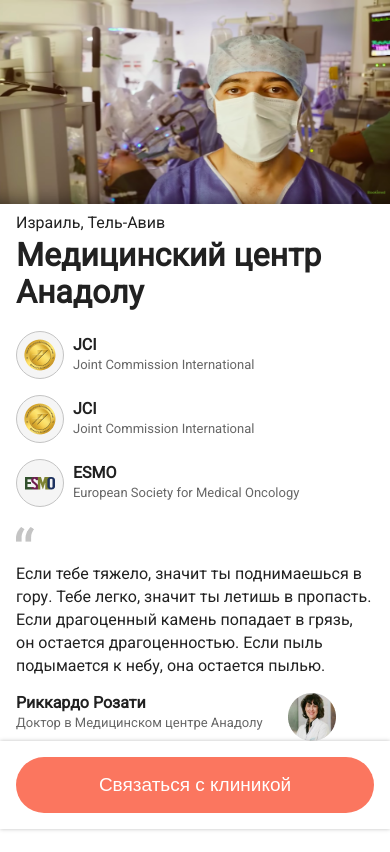
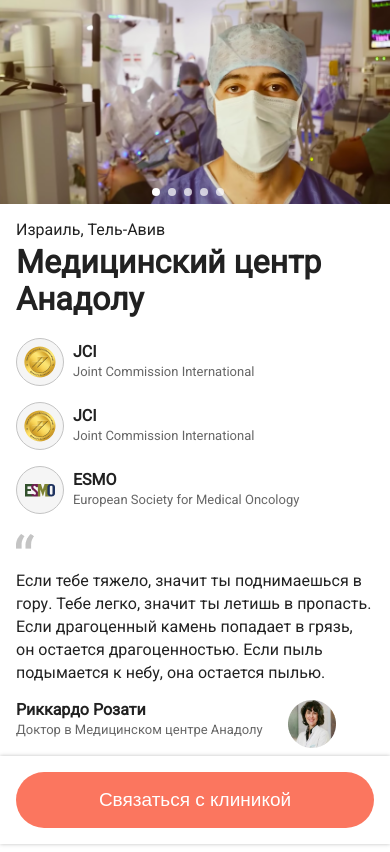
Before and after one commit to semkaway/page-sample, a Vue app: page / in a window 390 px wide. Built offline with nearby package versions, Linux system fonts and the light colour scheme.

Commit message:
[ADD] carousel on mobile

```diff
--- /dev/null
+++ b/src/components/Carousel.vue
@@ -0,0 +1,89 @@
+<template>
+    <div class="carousel">
+        <img :src="require(`@/assets/img/${currentImg}`)" class="carousel__img">
+        <ul class="carousel__list">
+            <li
+                v-for="(_, index) in carousel"
+                class="carousel__list__dot"
+                :key="index"
+                :class="{'carousel__list__dot--selected': currentElementIndex === index}"
+            >
+                <button
+                    class="carousel__list__indicator-btn"
+                    @click='showElement(index)'
+                />
+            </li>
+        </ul>
+    </div>
+</template>
+
+<script>
+    export default {
+        name: "Carousel",
+        data() {
+            return {
+                carousel: ["main-img.png",
+                            "img1.png",
+                            "img2.png",
+                            "img3.png",
+                            "img4.png"],
+                currentImg: "main-img.png",
+                currentElementIndex: 0
+            }
+        },
+        methods: {
+            showElement(index) {
+                console.log(index)
+                this.currentElementIndex = index
+                this.currentImg = this.carousel[index]
+            }
+        }
+    }
+</script>
+
+<style>
+    .carousel  {
+        width: 100%;
+        height: 204px;
+        background: linear-gradient(180deg, rgba(0, 0, 0, 0) 74.06%, rgba(0, 0, 0, 0.24) 100%);
+    }
+
+    .carousel__img {
+        width: 100%;
+        height: 100%;
+        object-fit: cover;
+    }
+
+    .carousel__list {
+        list-style-type: none;
+        padding: 0;
+        margin: 0;
+        position: absolute;
+        top: 188px;
+        left: 152px;
+    }
+
+    .carousel__list__dot {
+        height: 8px;
+        width: 8px;
+        margin-right: 8px;
+        border-radius: 50%;
+        background: rgba(255, 255, 255, 0.7);
+        cursor: pointer;
+        display: inline-block;
+    }
+
+    .carousel__list__dot--selected {
+        background: rgba(255, 255, 255, 1);
+        cursor: default;
+    }
+
+    .carousel__list__indicator-btn {
+        height: 8px;
+        width: 8px;
+        border-radius: 50%;
+        background: transparent;
+        border: none;
+        outline-color: rgba(255, 255, 255, 0);
+    }
+</style>
--- a/src/components/Homepage.vue
+++ b/src/components/Homepage.vue
@@ -1,6 +1,9 @@
 <template>
   <main class="homepage">
-      <img src="@/assets/img/main-img.png" class="homepage__img">
+      <carousel class="homepage__carousel" hidden/>
+      <div class="homepage__images">
+          <img src="@/assets/img/main-img.png">
+      </div>
       <div class="homepage__info">
           <p class="homepage__info__paragraph">Израиль, Тель-Авив</p>
           <p class="homepage__info__headline">Медицинский центр Анадолу</p>
@@ -35,15 +38,16 @@
 
 <script>
 import InfoBlock from '@/components/InfoBlock'
+import Carousel from '@/components/Carousel'
 
 export default {
     name: 'Homepage',
-    components: {'homepage__quote__author': InfoBlock}
+    components: {'homepage__quote__author': InfoBlock, 'carousel': Carousel}
 }
 
 </script>
 
-<style >
+<style>
 
 .homepage__quote__author {
     display: flex;
@@ -105,19 +109,22 @@
 
 @media screen and (max-width: 600px) {
 
-    .homepage__img {
-        width: 100%;
-        height: 204px;
+    .homepage__carousel {
+        display: block;
+    }
+
+    .homepage__images {
+        visibility: hidden;
+        display: none;
     }
 
     .homepage__info {
-        padding-left: 16px;
-        padding-right: 16px;
+        padding: 16px;
+        box-sizing: border-box;
     }
 
     .homepage__info__paragraph {
         margin: 0;
-        margin-top: 5px;
         font-size: 16px;
         line-height: 19px;
         color: rgba(0, 0, 0, 0.87);
```
Also changed, not shown: src/assets/img/img3.png, src/assets/img/img4.png.
